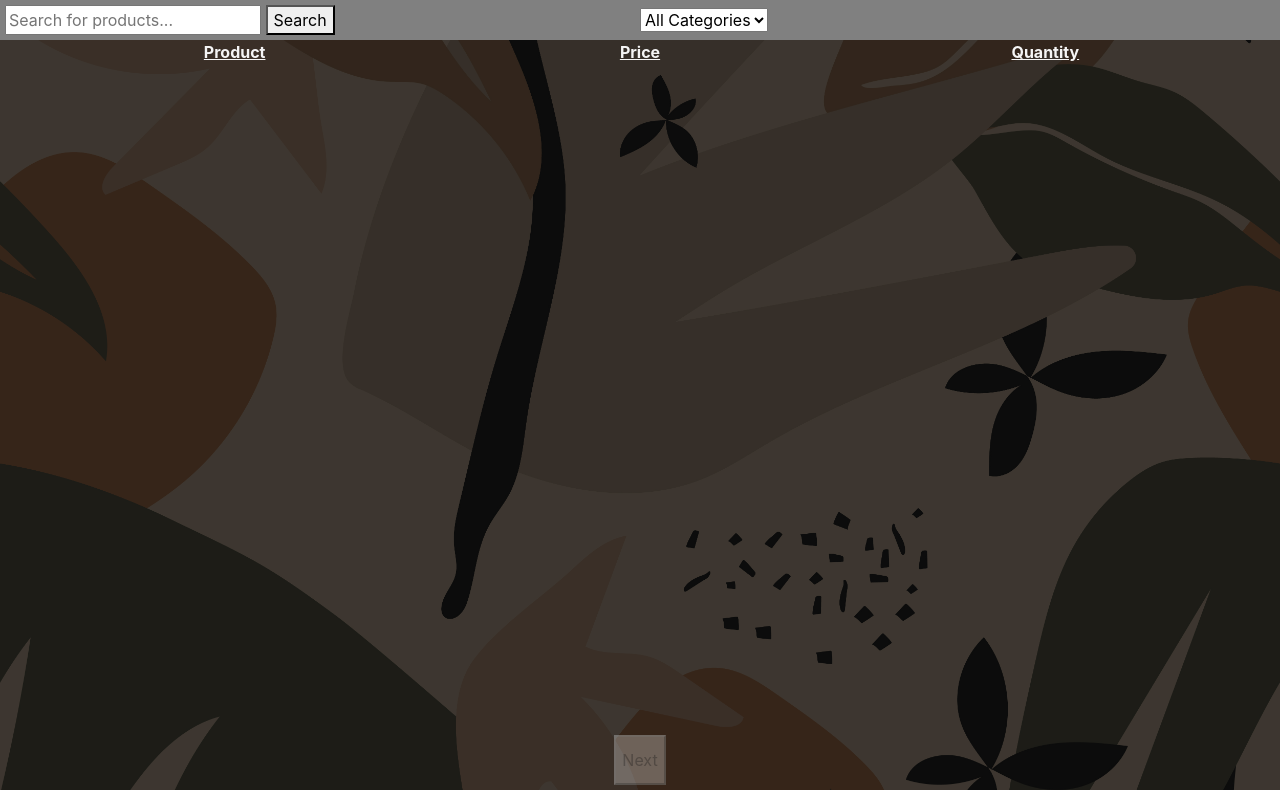
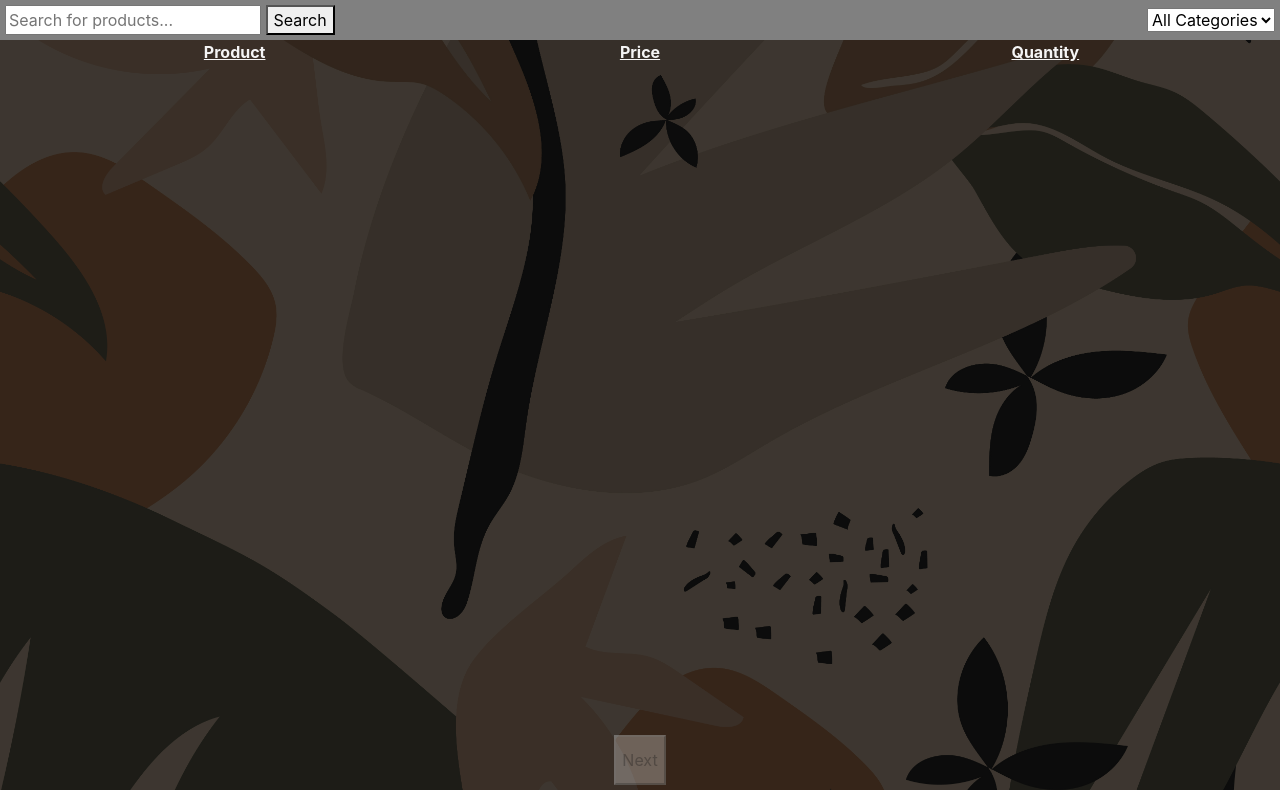
Before and after one commit to Felix-Voyle/CafeDjango, a Django app: page /order in a window 1280 px wide. Shown: the part 50-840 px from the top of the page. Run offline with Django 4.2, Linux system fonts and the light colour scheme; data that the repository does not hold is empty; some libraries are stand-ins or nearby versions.

Commit message:
added styling for order search and category option bar

```diff
--- a/cafeOrdering/static/css/order.css
+++ b/cafeOrdering/static/css/order.css
@@ -8,6 +8,8 @@
     background-color: grey;
     align-items: center;
     padding: 5px;
+    display: grid;
+    justify-content: center;
 }
 
 .order-container {
@@ -169,4 +171,14 @@ table {
     .custom-hr hr {
         display: none;
     }
+    .category-form {
+        display: flex;
+        justify-content: end;
+    }
+    .search-and-categories {
+        display: flex;
+    }
+    .text-center-sm {
+        text-align: center !important;
+      }
 }
--- a/cafeOrdering/templates/order/order.html
+++ b/cafeOrdering/templates/order/order.html
@@ -10,14 +10,14 @@
 
 {% block content %}
 <div class="row no-gutters search-and-categories">
-    <div class="col-s-12 col-sm-6 search-bar">
+    <div class="col-12 col-sm-6 search-bar">
         <form method="get" action="{% url 'product_search' %}">
             <input type="text" name="keywords" id="productSearch" placeholder="Search for products..." value="{{ request.GET.keywords }}">
             <button type="submit">Search</button>
         </form>
     </div>
-    <div class="col-s-12 col-sm-6 category-dropdown">
-        <form method="get" action="{% url 'product_search' %}">
+    <div class="col-12 col-sm-6 category-dropdown">
+        <form method="get" action="{% url 'product_search' %}" class="category-form">
             <select name="category" id="categorySelect" onchange="reloadPage(this.value)">
                 <option value="">All Categories</option>
                 {% for category in categories %}
```
